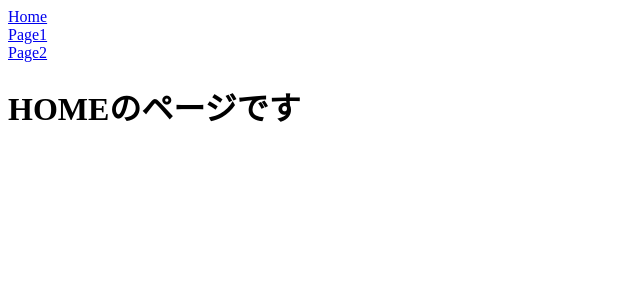
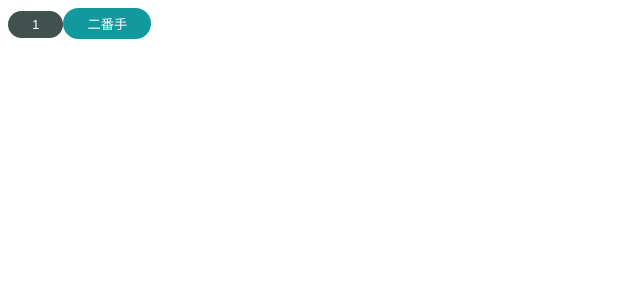
Before and after one commit to yamashita-ki/react-lesson, a React (Create React App) app: page / in a window 1280 px wide. Shown: the top 300 px of the page, without its empty margins (0-640 px from the left). Built offline with nearby package versions, Linux system fonts and the light colour scheme.

Commit message:
React入門
create Components by using Atomic Design

```diff
--- a/src/App.jsx
+++ b/src/App.jsx
@@ -1,18 +1,11 @@
-import { BrowserRouter, Link } from "react-router-dom";
-import { Router } from "./router/Router";
+import { PrimaryButton } from "./components/atoms/button/PrimaryButton";
+import { SecondaryButton } from "./components/atoms/button/SecondaryButton";
 
 export default function App() {
   return (
-    <BrowserRouter>
-      <div className="App">
-        <Link to="/">Home</Link>
-        <br />
-        <Link to="/page1">Page1</Link>
-        <br />
-        <Link to="/page2">Page2</Link>
-        <br />
-      </div>
-      <Router />
-    </BrowserRouter>
+    <>
+      <PrimaryButton children="1" />
+      <SecondaryButton children="二番手" />
+    </>
   );
 }
--- /dev/null
+++ b/src/components/atoms/button/BaseButton.jsx
@@ -0,0 +1,13 @@
+import styled from "styled-components";
+
+export const BaseButton = styled.button`
+  color: #fff;
+  padding : 6px 24px;
+  border: none;
+  border-radius: 9999px;
+  outline:none;
+  &:hover {
+    cursor : pointer;
+    opacity : 0.8;
+  }
+`
--- /dev/null
+++ b/src/components/atoms/button/PrimaryButton.jsx
@@ -0,0 +1,10 @@
+import styled from "styled-components";
+import { BaseButton } from "./BaseButton";
+
+export const PrimaryButton = (props) => {
+  const { children } = props;
+  return <Sbutton>{children}</Sbutton>;
+};
+const Sbutton = styled(BaseButton)`
+  background-color: #40514e;
+`
--- /dev/null
+++ b/src/components/atoms/button/SecondaryButton.jsx
@@ -0,0 +1,10 @@
+import styled from "styled-components";
+import { BaseButton } from "./BaseButton";
+
+export const SecondaryButton = (props) => {
+  const { children } = props;
+  return <Sbutton>{children}</Sbutton>;
+};
+const Sbutton = styled(BaseButton)`
+  background-color: #11999e;
+`;
```
Also changed, not shown: src/components/molecules/SearchInput.jsx (added).
